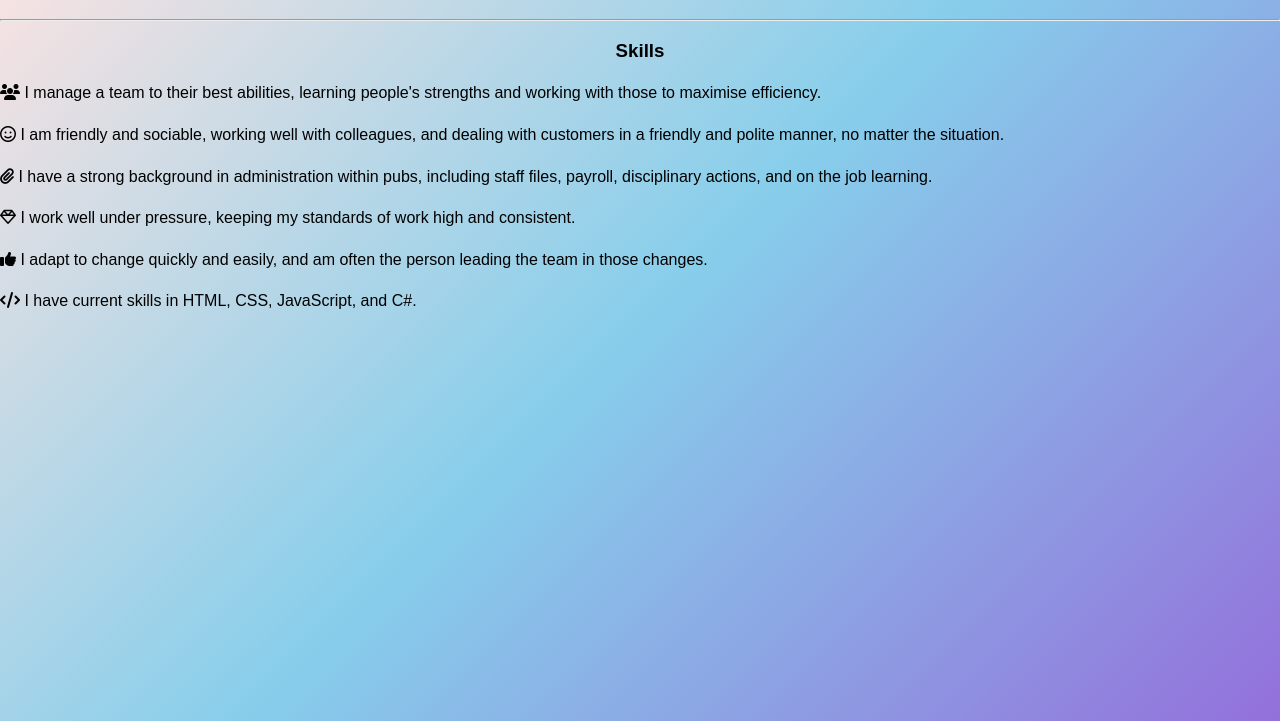
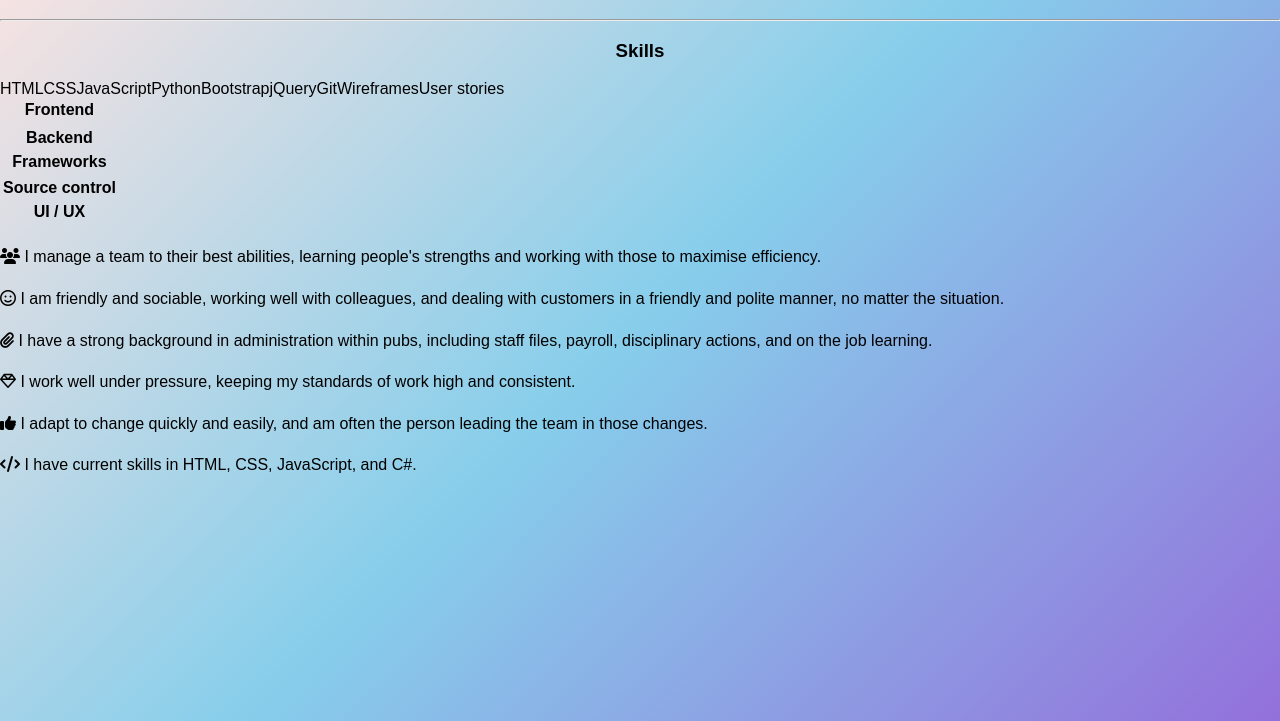
Before and after one commit to Abibubble/portfolio, a plain HTML site: page skills.html in a window 1280 px wide. Shown: the part 79-800 px from the top of the page. Drawn offline with Linux system fonts and the light colour scheme.

Commit message:
feat: Add skills table basic

```diff
--- a/skills.html
+++ b/skills.html
@@ -37,6 +37,22 @@
             <h1 style="text-align: center;">Abigail Harrison</h1>
             <hr>
             <h3 style="text-align: center;">Skills</h3>
+            <table>
+                <th>Frontend</th>
+                <tr>HTML</tr>
+                <tr>CSS</tr>
+                <tr>JavaScript</tr>
+                <th>Backend</th>
+                <tr>Python</tr>
+                <th>Frameworks</th>
+                <tr>Bootstrap</tr>
+                <tr>jQuery</tr>
+                <th>Source control</th>
+                <tr>Git</tr>
+                <th>UI / UX</th>
+                <tr>Wireframes</tr>
+                <tr>User stories</tr>
+            </table>
             <section onmouseover="onehover()" onmouseout="onenormal()">
                 <p>
                     <i id="skillone" class="fa fa-users" aria-hidden="true"></i>
```
